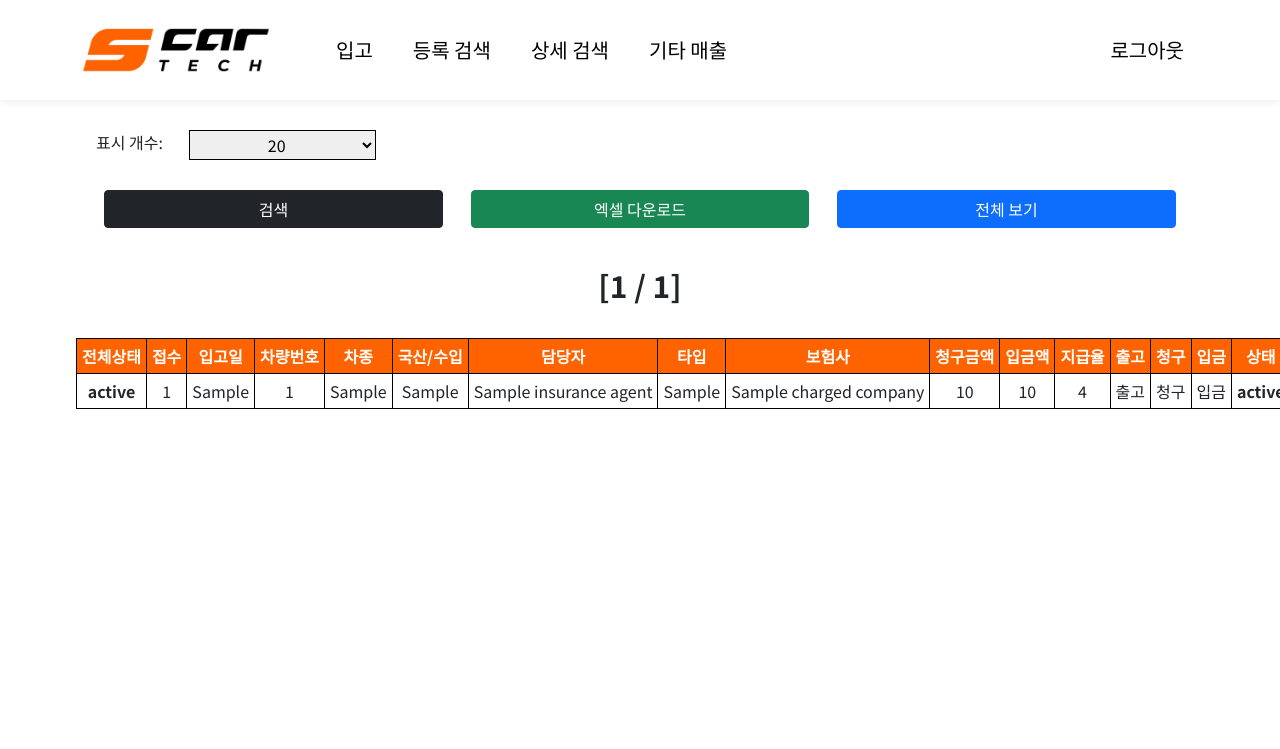
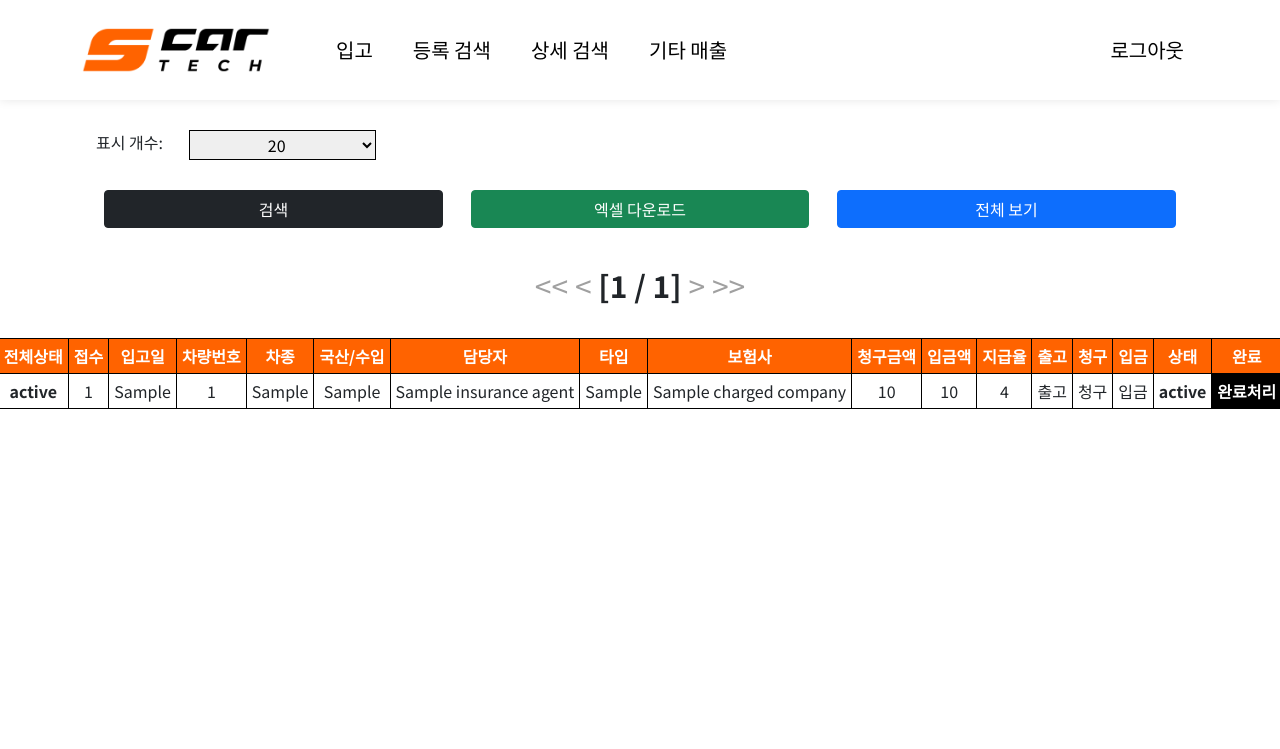
Before and after one commit to mjthepollo/scarmotors, a Django app: template templates/demand/search_orders.html in a window 1280 px wide; the page is wider, and only the part inside the window is pictured. Shown: the top 749 px of that part. Run offline with Django 4.2, Linux system fonts and the light colour scheme; the template is opened without the code that fills it: most values are stand-ins (such as "Sample title", 1, 10 or a date in 2020); some libraries are stand-ins or nearby versions.

Commit message:
search css update

```diff
--- a/demand/sales_models.py
+++ b/demand/sales_models.py
@@ -546,7 +546,11 @@ class Order(Sales):
         return dictionary_to_line(order_to_excel_dictionary(self))
 
     def __str__(self):
-        return f"{self.register.RO_number} {self.order_type} {self.charge_type}"
+        try:
+            return f"{self.register.RO_number} {self.order_type} {self.charge_type}"
+        except Exception as e:
+            print(f"Exception in __str__ of Order : {e}")
+            return "Exception in __str__ of Order"
 
 
 class ExtraSales(Sales):
--- a/static/css/demand/search.css
+++ b/static/css/demand/search.css
@@ -2,9 +2,16 @@
 @import url("modules/register.css");
 @import url("./modals/came_out_modal.css");
 
+main.container {
+  display: flex;
+  flex-direction: column;
+  align-items: center;
+}
+
 #search_form {
   display: flex;
 
+  max-width: 1200px;
   width: 100%;
   padding: 30px 0px;
 
--- a/templates/demand/modules/paginator.html
+++ b/templates/demand/modules/paginator.html
@@ -3,11 +3,17 @@
     {% if page.has_previous %}
       <a class="end_page" href="?{{ params_without_page }}&page=1"><<</a>
       <a href="?{{ params_without_page }}&page={{page.previous_page_number}}"><</a>
+    {% else %}
+      <a style="color:#a0a0a0"><<</a>
+      <a style="color:#a0a0a0"><</a>
     {% endif %}
     <span class="current">[{{ page.number }} / {{ page.paginator.num_pages }}]</span>
     {% if page.has_next %}
       <a href="?{{ params_without_page }}&page={{page.next_page_number}}">></a>
       <a class="end_page" href="?{{ params_without_page }}&page={{page.paginator.num_pages}}">>></a>
+    {% else %}
+      <a style="color:#a0a0a0">></a>
+      <a style="color:#a0a0a0">>></a>
     {% endif %}
     </span>
 </div>
```
